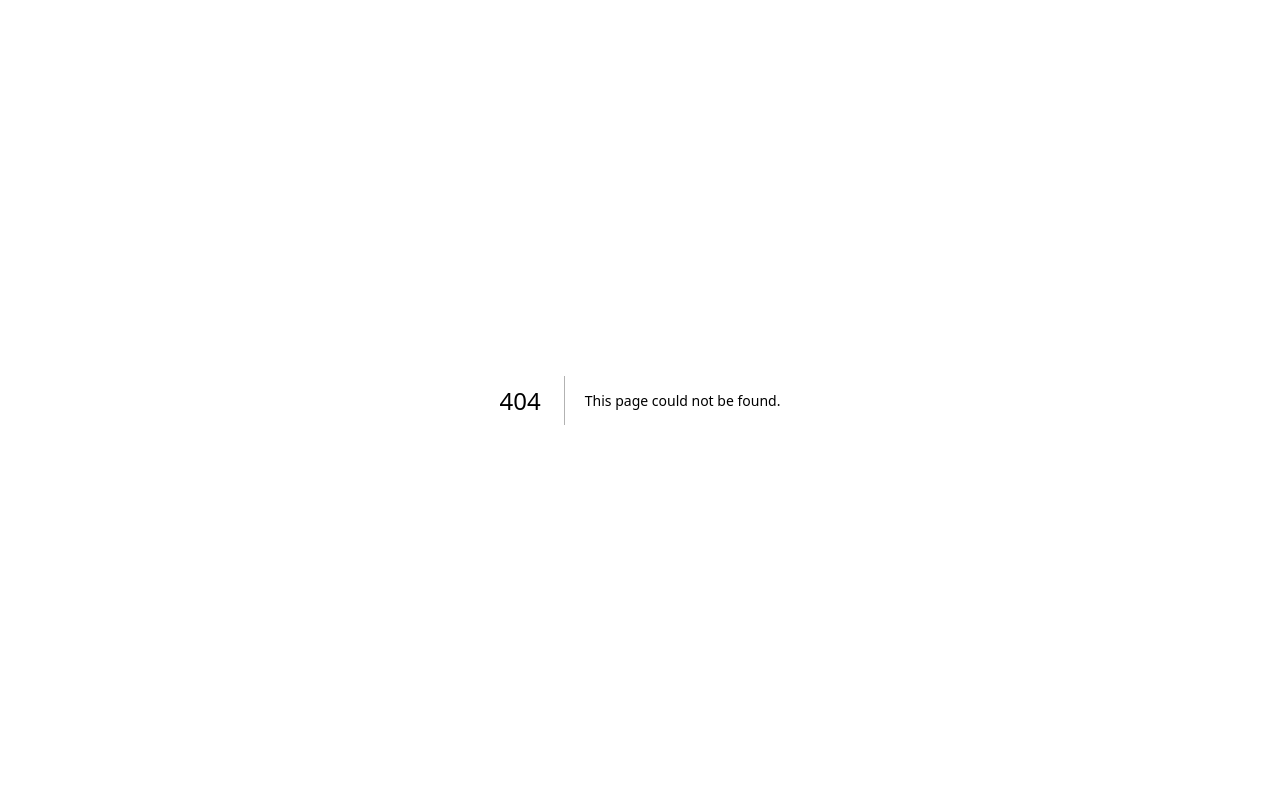
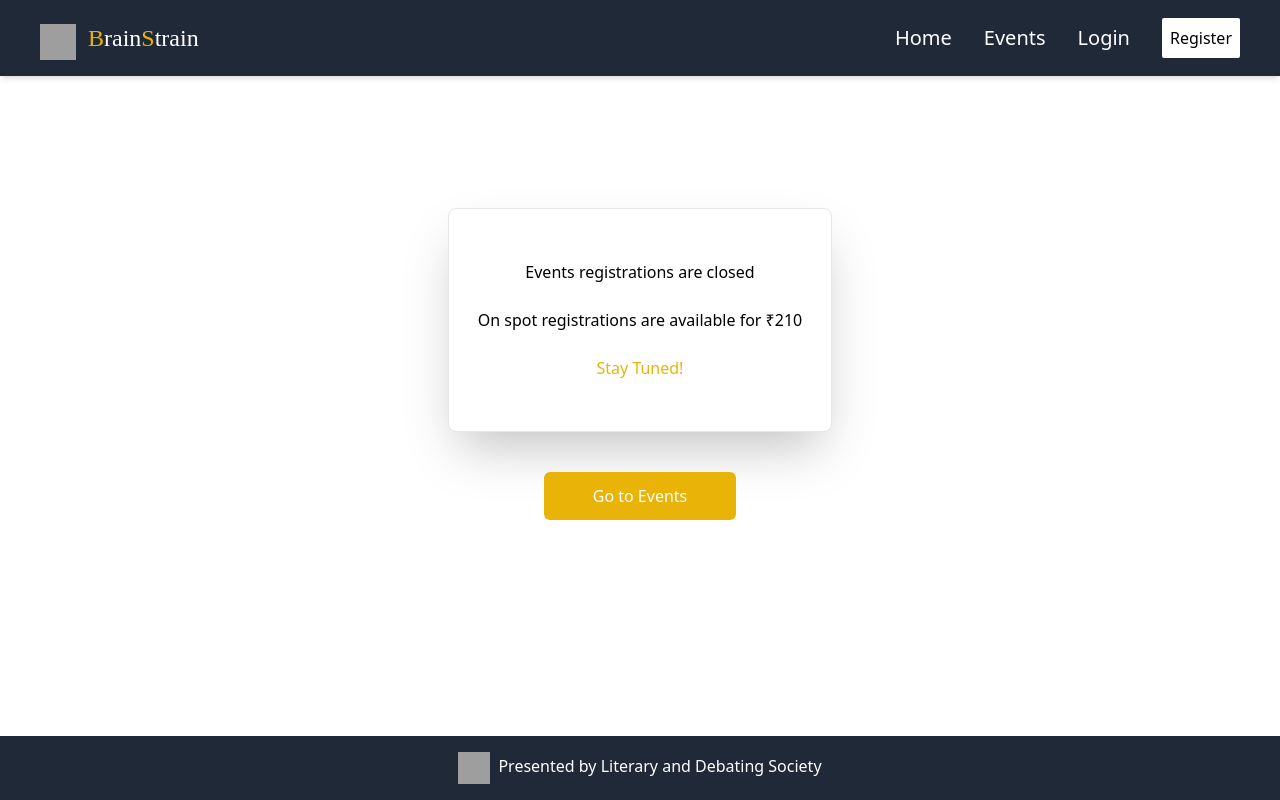
Before and after one commit to ShanthoshPrabhu/ldsgct, a Next.js app: page /closePayment in a window 1280 px wide. Before the commit this address had no page. Built offline with nearby package versions, Linux system fonts and the light colour scheme; no server answers; grey boxes are pictures that could not be loaded.

Commit message:
changes on restricting registration

```diff
--- /dev/null
+++ b/pages/closePayment.jsx
@@ -0,0 +1,33 @@
+import { useRouter } from 'next/router';
+import React from 'react'
+import Footer from '../shared/Footer';
+import Navbar from '../shared/Navbar';
+
+const VerificationOnline = () => {
+  const router = useRouter();
+  const handleHome = () => {
+    router.push("/event/Events")
+  }
+  return (
+    <>
+    <Navbar/>
+    <div className='grid items-center justify-center mt-52'>
+      <div className='flex flex-col items-center justify-center bg-white border rounded-lg shadow-2xl h-60 sm:h-56 w-80 sm:w-96'>
+         <div className='font-light text-center text-black'>
+            <p className="pb-6">Events registrations are closed</p>
+            <p className="pb-6">On spot registrations are available for ₹210</p>
+            <p className='text-yellow-500'>Stay Tuned!</p>
+            </div>
+        </div>
+         <div
+         className='flex items-center justify-center w-40 p-3 mt-10 ml-20 text-center text-white duration-500 bg-yellow-500 border-gray-800 rounded-md md:ml-24 hover:bg-yellow-500 md:w-48'
+         onClick={handleHome}>
+            <button>Go to Events</button>
+          </div>
+    </div>
+    <Footer/>
+    </>
+  )
+}
+
+export default VerificationOnline
--- a/pages/event/Events.jsx
+++ b/pages/event/Events.jsx
@@ -7,7 +7,7 @@ import Navbar from '../../shared/Navbar';
 const Events = () => {
    const router = useRouter();
   const handleRegister = () => {
-    router.push("/register")
+    router.push("/closePayment")
   }
   const value = '  All the below events can be participated by just paying the General Event Fee using the above "Register" button. Click on the below events to know individual event details.For group events, each participants should register individually.'
   return (
```
